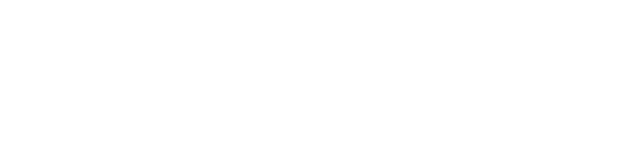
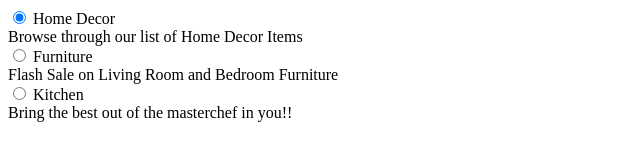
Before and after one commit to georgesunil81/web-components, a plain HTML site: page Tabs/index.html in a window 1280 px wide. Shown: the whole page, without its empty margins (0-640 px from the left). Drawn offline with Linux system fonts and the light colour scheme.

Commit message:
Add HTML structure

```diff
--- a/Tabs/index.html
+++ b/Tabs/index.html
@@ -1,12 +1,33 @@
 <!DOCTYPE html>
 <html>
 	<head>
-		<title>The Tabs Component</title>
-		<link type="text/css" rel="stylesheet" href="tabs.css" />
+	    <title>The Tabs Component</title>
+	    <link type="text/css" rel="stylesheet" href="tabs.css" />
 	</head>
 	<body>
-		<div class="tabComponent">
-		<!-- Insert code to create tabbed components here -->
-		</div>
+	    <div class="tabComponent">
+	        <!-- Insert code to create tabbed components here -->
+			<div class="tab">
+				<input name="tab-group" type="radio" id="tab1" class="tab-radio" checked>
+				<label for="tab1">Home Decor</label>
+				<div class="content">
+					Browse through our list of Home Decor Items
+				</div>
+			</div>
+			<div class="tab">
+				<input name="tab-group" type="radio" id="tab2" class="tab-radio">
+				<label for="tab2">Furniture</label>
+				<div class="content">
+					Flash Sale on Living Room and Bedroom Furniture
+				</div>
+			</div>
+			<div class="tab">
+				<input name="tab-group" type="radio" id="tab3" class="tab-radio">
+				<label for="tab3">Kitchen</label>
+				<div class="content">
+					Bring the best out of the masterchef in you!!
+				</div>
+			</div>
+	    </div>
 	</body>
 </html>
--- a/Tabs/tabs.css
+++ /dev/null
@@ -1,5 +0,0 @@
-/* Selector #1  */
-div.tabComponent input {}
-
-/* Selector #2  */
-div.tabComponent label {}
```
